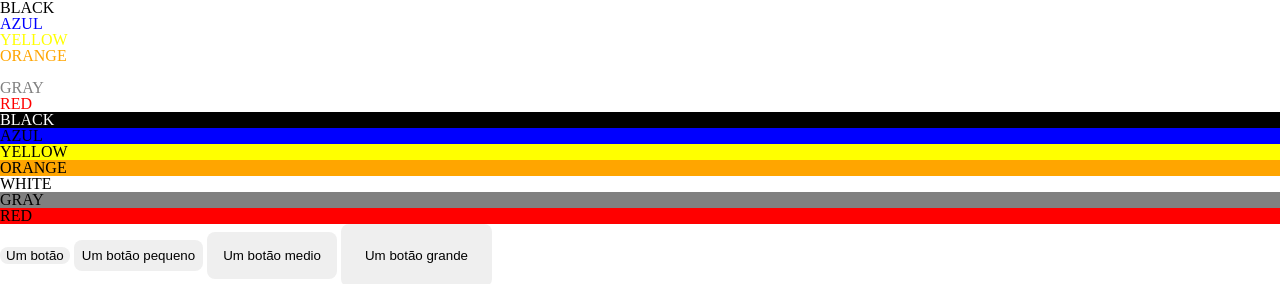
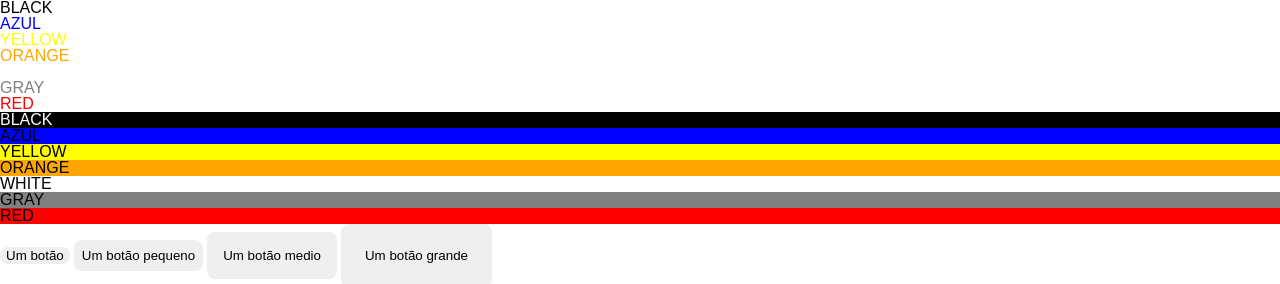
Before and after one commit to casiokobs/framework-max, a plain HTML site: page index.html in a window 1280 px wide. Shown: the top 284 px of the page. Drawn offline with Linux system fonts and the light colour scheme.

Commit message:
adição da fonte

```diff
--- a/css/style.css
+++ b/css/style.css
@@ -1,8 +1,8 @@
+
 /* http://meyerweb.com/eric/tools/css/reset/
    v2.0 | 20110126
    License: none (public domain)
 */
-
 html, body, div, span, applet, object, iframe,
 h1, h2, h3, h4, h5, h6, p, blockquote, pre,
 a, abbr, acronym, address, big, cite, code,
@@ -45,6 +45,13 @@ q:before, q:after {
 table {
     border-collapse: collapse;
     border-spacing: 0;
+}
+
+/* ##############       FONTES       ############## */
+@import url('https://fonts.googleapis.com/css2? family= Viaduto:ital,wght@0,100;0,200;0,300;0,400;0,500;0,600;0,700;0,800;0,900;1,100;1,200; 1.300;1.400;1.500;1.600;1.700;1.800;1.900 & display=trocar');
+
+p, h1, h2, h3, h4, h5{
+    font-family: 'Overpass', sans-serif;
 }
 /* ##############       COLORS       ############## */
 
```
